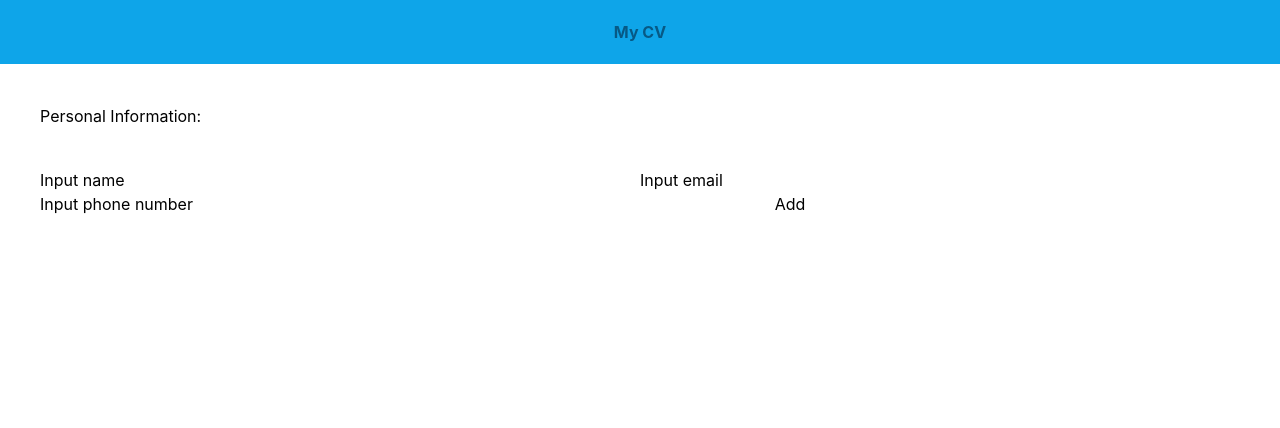
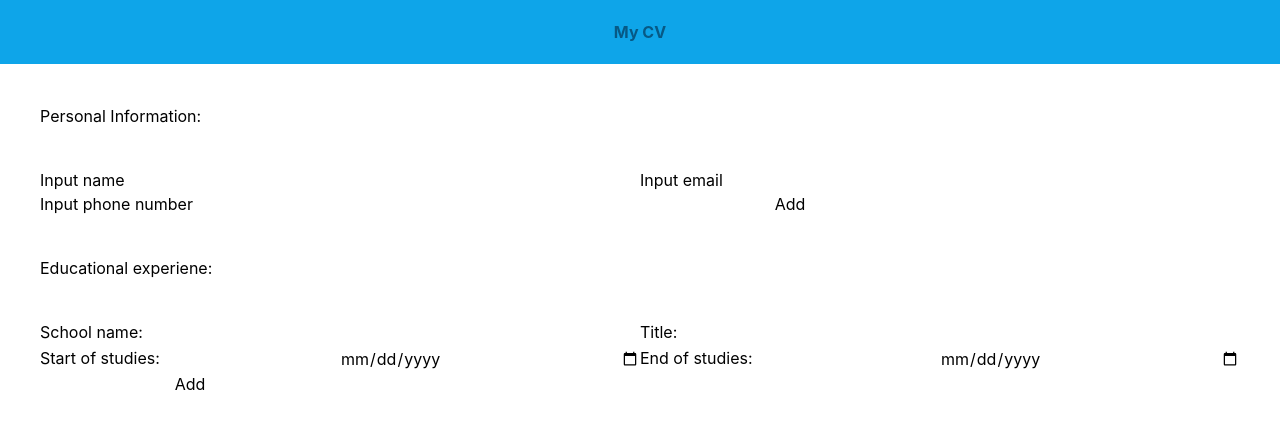
Before and after one commit to jpouti/CV-Application, a React (Create React App) app in the folder cv-project/: page / in a window 1280 px wide. Shown: the top 428 px of the page. Built offline with nearby package versions, Linux system fonts and the light colour scheme.

Commit message:
Add educationalOverview component, add feature to take educational inputs and display them

```diff
--- a/cv-project/src/App.js
+++ b/cv-project/src/App.js
@@ -1,5 +1,5 @@
 import './App.css';
-import './components/Educational';
+import Educational from './components/Educational.js';
 import General from './components/General.js';
 import './components/Practical';
 import './components/Header.js';
@@ -17,6 +17,7 @@ class App extends Component {
       <div>
       <Header/>
       <General/>
+      <Educational/>
       </div>
     );
   }
--- a/cv-project/src/components/Educational.js
+++ b/cv-project/src/components/Educational.js
@@ -0,0 +1,100 @@
+// Educational.js
+
+import React, { Component } from "react";
+import EducationalOverview from "./EducationalOverview.js";
+
+class Educational extends Component {
+    constructor() {
+        super();
+
+        this.state = {
+            school: "",
+            title: "",
+            dateStart: "",
+            dateEnd: "",
+            submitInfo: "hidden",
+            edit: "block"
+        }
+    }
+
+    handleSchool = (e) => {
+        this.setState({
+            school: e.target.value
+        })
+    }
+    handleTitle = (e) => {
+        this.setState({
+            title: e.target.value
+        })
+    }
+    handleStartDate = (e) => {
+        this.setState({
+            dateStart: e.target.value
+        })
+    }
+    handleEndDate = (e) => {
+        this.setState({
+            dateEnd: e.target.value
+        })
+    }
+
+    onSubmitGeneral = (e) => {
+        e.preventDefault();
+        this.setState({
+            submitInfo: 'flex',
+            edit: 'hidden'
+        })
+    }
+    handleEdit = (e) => {
+        e.preventDefault();
+        this.setState({
+            submitInfo: 'hidden',
+            edit: 'block'
+        })
+    }
+    render() {
+        return (
+            <div className="container">
+                <div className="card mt-10 mx-10">
+                    <h3>Educational experiene:</h3>
+                    <div className={this.state.edit.toString()}>
+                        <form onSubmit={this.onSubmitGeneral} className="grid grid-cols-4 grid-rows-2 grid-gap-10 mt-10">
+                        <label htmlFor="schoolInput">School name:</label>
+                        <input
+                            onChange={this.handleSchool}
+                            value={this.school}
+                            type='text'
+                            id="schoolInput"
+                        />
+                        <label htmlFor="titleInput">Title:</label>
+                        <input
+                            onChange={this.handleTitle}
+                            value={this.title}
+                            type='text'
+                            id="titleInput"
+                        />
+                        <label htmlFor="dateStartInput">Start of studies:</label>
+                        <input
+                            onChange={this.handleStartDate}
+                            value={this.dateStart}
+                            type="date"
+                            id="dateStartInput"
+                        />
+                        <label htmlFor="dateEndInput">End of studies:</label>
+                        <input
+                            onChange={this.handleEndDate}
+                            value={this.dateEnd}
+                            type="date"
+                            id="dateEndInput"
+                        />
+                        <button type="submit" onClick={this.onSubmitGeneral}>Add</button>
+                        </form>
+                    </div>
+                    <div className={this.state.submitInfo.toString()}><EducationalOverview school={this.state.school} title={this.state.title} dateStart={this.state.dateStart} dateEnd={this.state.dateEnd} edit={this.handleEdit}/></div>
+                </div>
+            </div>
+        );
+    }
+}
+
+export default Educational;
--- /dev/null
+++ b/cv-project/src/components/EducationalOverview.js
@@ -0,0 +1,19 @@
+import React, { Component } from 'react'
+
+export default class EducationalOverview extends Component {
+    constructor() {
+        super()
+    }
+  render() {
+      const { school, title, dateStart, dateEnd, edit } = this.props;
+    return (
+      <div className="flex gap-10 mt-10">
+        <p>School Name: <br/> {school}</p>
+        <p>Title: <br/> {title}</p>
+        <p>Start of studies:<br/>  {dateStart}</p>
+        <p>End of studies:<br/>  {dateEnd}</p>
+        <button onClick={edit} type='button'>Edit</button>
+      </div>
+    )
+  }
+}
```
